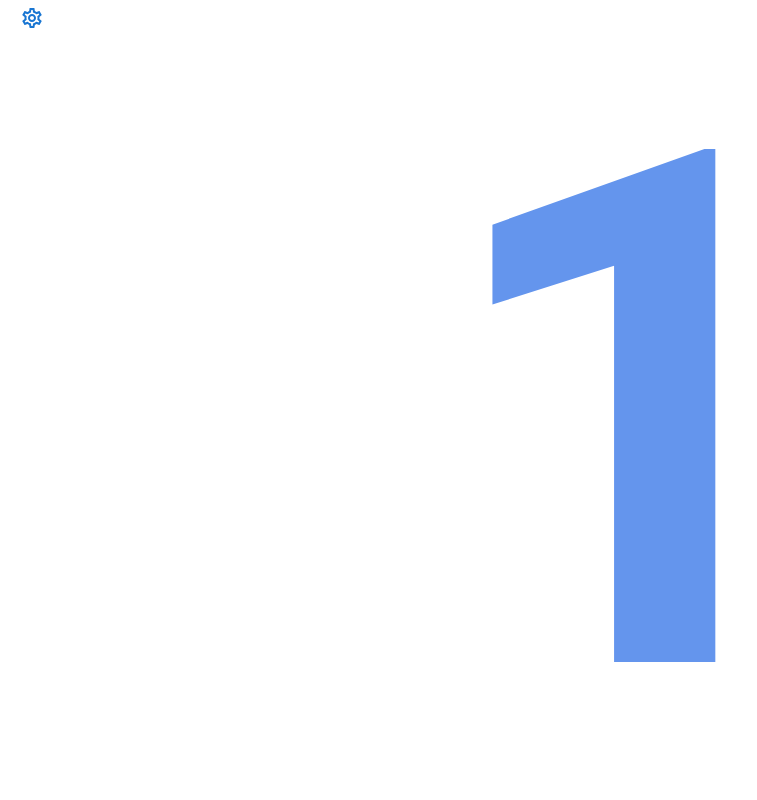
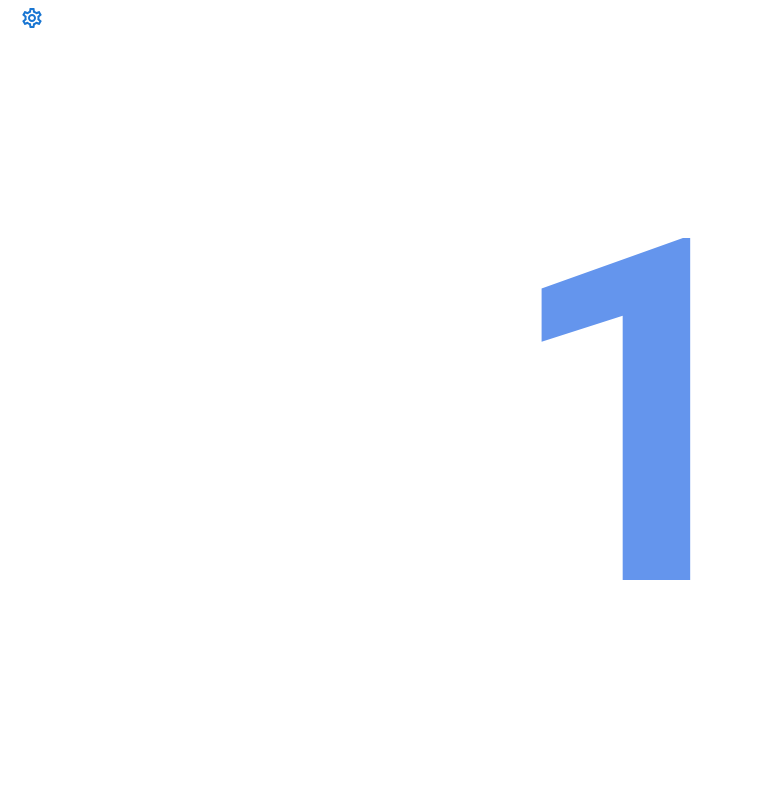
Before and after one commit to MattPellegrini/kubbar, a React (Create React App) app: page / in a window 1280 px wide. Both pictures are taken after a click on the button "NEW FACE". Shown: the top 800 px of the page, without its empty margins (0-757 px from the left). Built offline with nearby package versions, Linux system fonts and the light colour scheme.

Commit message:
Fix transparency issue. Reduce countdown font size a little

```diff
--- a/src/App.css
+++ b/src/App.css
@@ -61,7 +61,7 @@
 .Countdown {
   height: 100%;
   width: 100%;
-  font-size: 45vmin;
+  font-size: 30vmin;
   display: flex;
   justify-content: center;
   align-items: center;
--- a/src/App.tsx
+++ b/src/App.tsx
@@ -193,7 +193,7 @@ function App() {
           <div
             className="Face"
             style={{
-              backgroundColor: shuffling ? "#ffffffff" : faceBackgroundColor,
+              backgroundColor: shuffling ? "transparent" : faceBackgroundColor,
             }}
             onClick={shuffleFace}
           >
```
